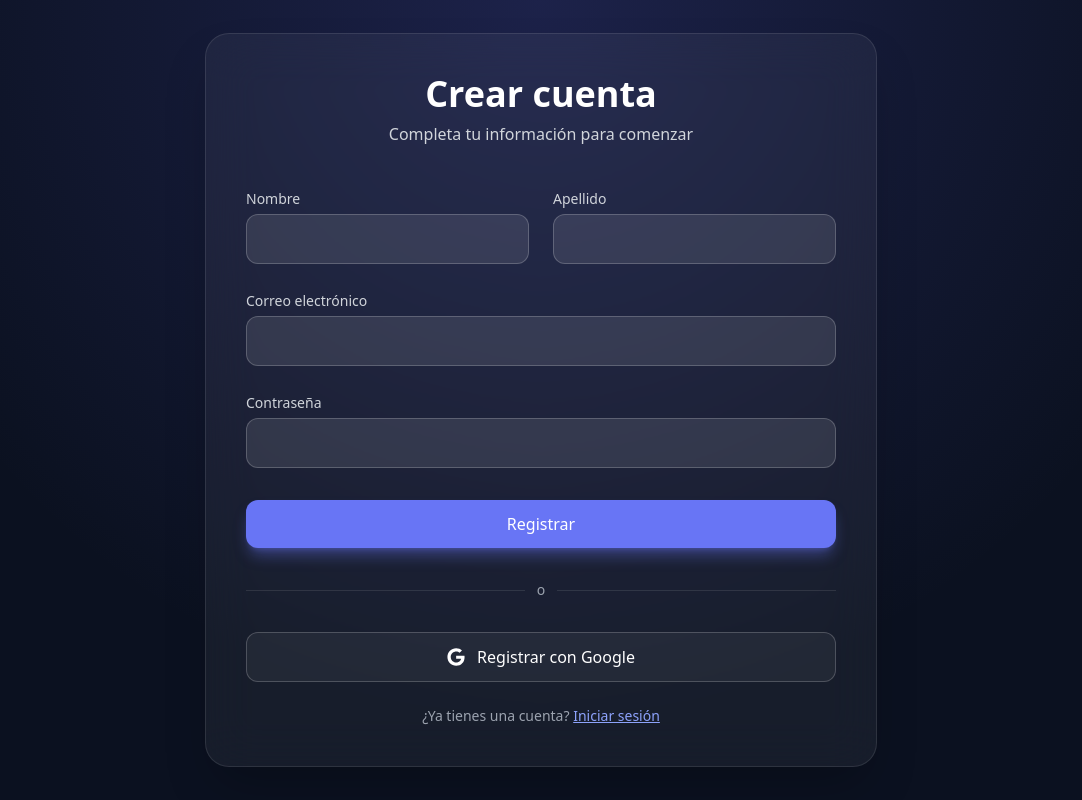
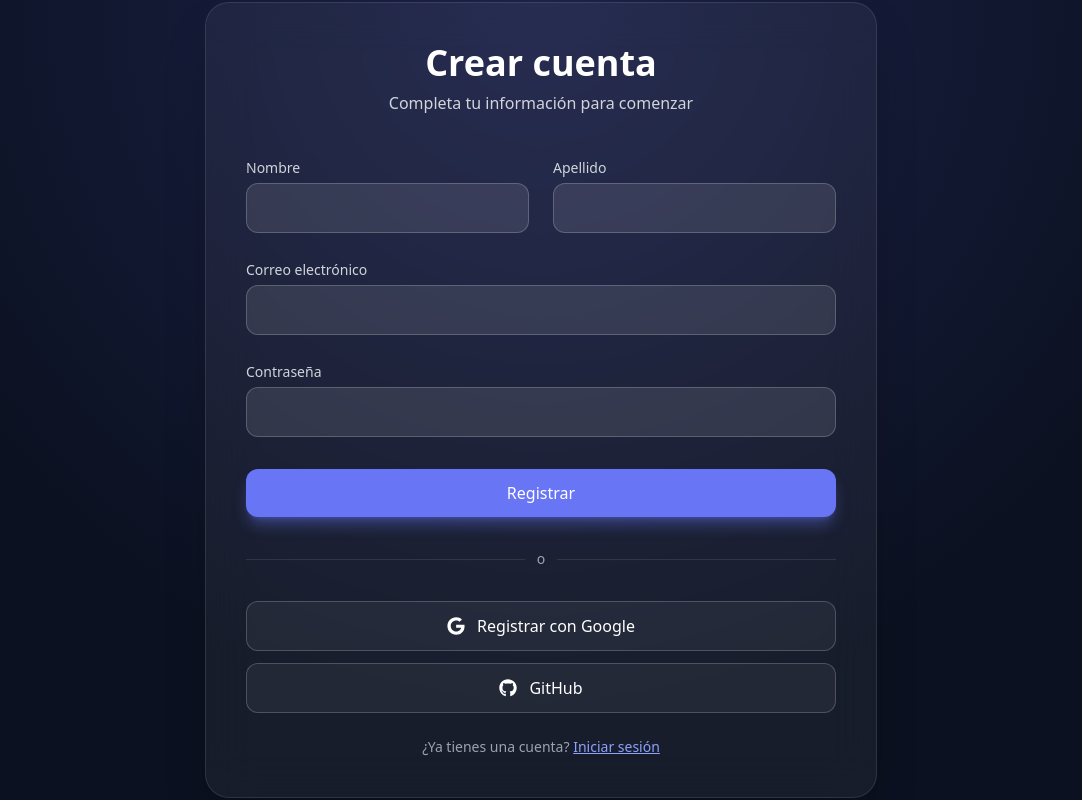
Before and after one commit to erickm13/IS-gesture-presentation-control, a React (Vite) app: page /register in a window 1280 px wide. Shown: the whole page, without its empty margins (99-1181 px from the left). Built offline with nearby package versions, Linux system fonts and the light colour scheme.

Commit message:
Login con github

```diff
--- a/src/components/Register.jsx
+++ b/src/components/Register.jsx
@@ -4,10 +4,11 @@ import {
   createUserWithEmailAndPassword,
   GoogleAuthProvider,
   signInWithPopup,
+    GithubAuthProvider,
 } from "firebase/auth";
 import { auth, db } from "../firebase/config";
 import { doc, setDoc } from "firebase/firestore";
-import { FaGoogle } from "react-icons/fa";
+import { FaGoogle, FaGithub } from "react-icons/fa";
 import Toast from "../components/Toast";
 
 export default function Register() {
@@ -68,6 +69,50 @@ export default function Register() {
       setToast({ message: "Error al registrar con Google", type: "error" });
     }
   };
+
+  const githubLogin = async () => {
+    try {
+      const provider = new GithubAuthProvider();
+
+      provider.addScope("user:email");
+
+      const result = await signInWithPopup(auth, provider);
+      const user = result.user;
+
+      let email = user.email;
+
+      if (!email) {
+        const providerData = result._tokenResponse;
+        const githubEmail = providerData?.email;
+
+        if (githubEmail) email = githubEmail;
+        else email = "no-email@github.user";
+      }
+
+      const displayName = user.displayName || user.reloadUserInfo?.screenName || "GitHub User";
+      const [name, lastname] = displayName.split(" ");
+
+      await setDoc(
+        doc(db, "users", user.uid),
+        {
+          uid: user.uid,
+          email,
+          name: name || "",
+          lastname: lastname || "",
+          role: "user",
+        },
+        { merge: true }
+      );
+
+      setToast({ message: "Usuario creado con éxito", type: "success" });
+      setTimeout(() => navigate("/login"), 1200);
+
+    } catch (error) {
+      console.error("Error GitHub:", error);
+      setToast({ message: err.message, type: "error" });
+    }
+  };
+
 
   return (
     <div className="min-h-screen bg-[#0B1120] flex items-center justify-center px-4
@@ -170,6 +215,7 @@ export default function Register() {
         </div>
 
         {/* GOOGLE */}
+         <div className="space-y-3">
           <button
             onClick={googleRegister}
             className="w-full py-3 rounded-xl border border-white/20 bg-white/5 hover:bg-white/10
@@ -177,6 +223,16 @@ export default function Register() {
           >
             <FaGoogle className="text-lg" /> Registrar con Google
           </button>
+
+          <button
+              className="w-full py-3 rounded-xl border border-white/20 bg-white/5 hover:bg-white/10
+                        transition flex items-center justify-center gap-3 text-white"
+              onClick={githubLogin}
+            >
+              <FaGithub className="text-lg" />
+              GitHub
+            </button>
+          </div>
 
         {/* LINK */}
         <p className="text-center text-gray-400 text-sm mt-6">
```
Also changed, not shown: 1 other file (tests, documents, lock files or other folders). Lines whose indentation alone changed are shown as unchanged.
